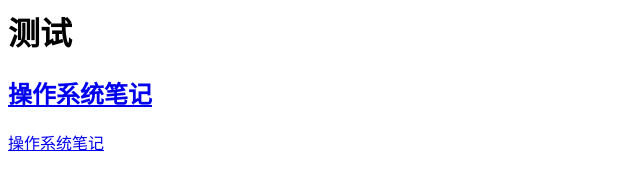
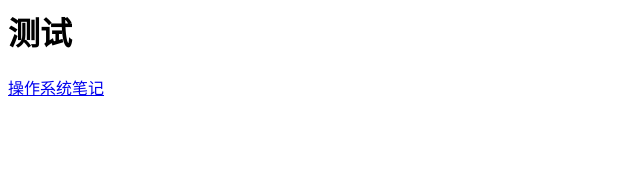
Before and after one commit to Jchao/aplay, a plain HTML site: page index.html in a window 1280 px wide. Shown: the whole page, without its empty margins (0-640 px from the left). Drawn offline with Linux system fonts and the light colour scheme.

Commit message:
Update index.html

```diff
--- a/index.html
+++ b/index.html
@@ -1,5 +1,3 @@
 <h1>测试</h1>
-<h2>
+
 <a href="OS.html" target="_blank">操作系统笔记</a>
-</h2>
-<a href="OS.html" target="_blank">操作系统笔记</a>
```
